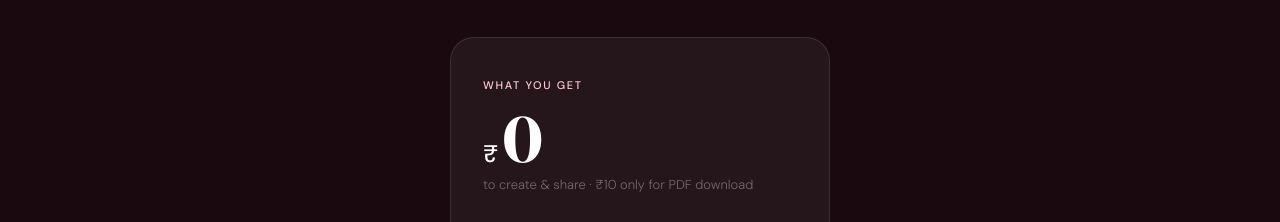
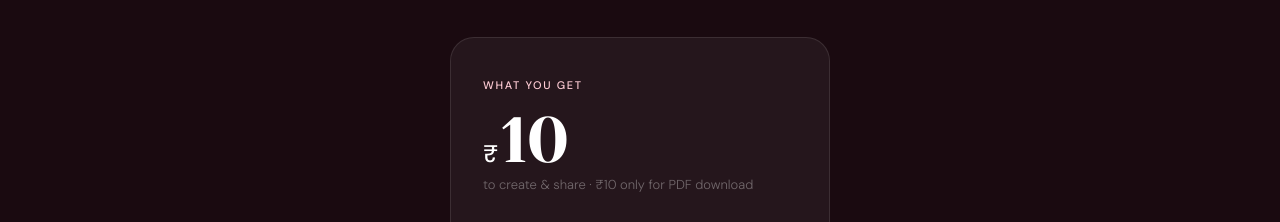
Before and after one commit to yathish-07/Wishdrop, a website: page frontend/index.html in a window 1280 px wide. Shown: the part 3705-3927 px from the top of the page. Drawn offline with nearby package versions, Linux system fonts and the light colour scheme.

Commit message:
Changed the 0 to 10 in pricing section of fronted page

```diff
--- a/frontend/index.html
+++ b/frontend/index.html
@@ -1045,7 +1045,7 @@
       <div class="pricing-label">What you get</div>
       <div class="pricing-price">
         <span class="price-symbol">₹</span>
-        <span class="price-amount">0</span>
+        <span class="price-amount">10</span>
       </div>
       <div class="price-note">to create & share · ₹10 only for PDF download</div>
       <div class="pricing-divider"></div>
```
